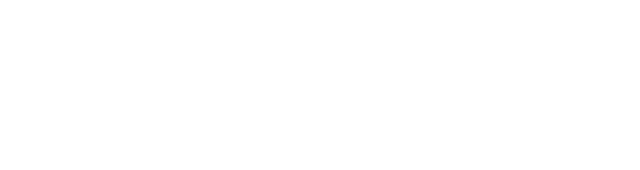
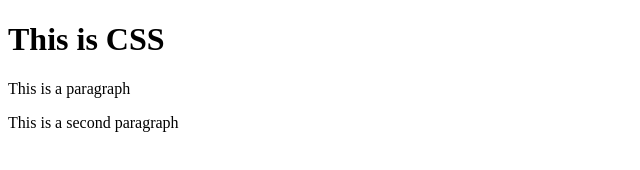
Before and after one commit to gdg-tc/css-walkthrough, a plain HTML site: page index.html in a window 1280 px wide. Shown: the whole page, without its empty margins (0-640 px from the left). Drawn offline with Linux system fonts and the light colour scheme.

Commit message:
Continue setup

```diff
--- a/index.html
+++ b/index.html
@@ -6,8 +6,14 @@
     <title>CSS Walkthrough</title>
 </head>
 <body>
-    <div></div>
-    <div></div>
-    <div></div>
+    <div>
+        <h1>This is CSS</h1>
+    </div>
+    <div>
+        <p>This is a paragraph</p>
+    </div>
+    <div>
+        <p>This is a second paragraph</p>
+    </div>
 </body>
 </html>
```
